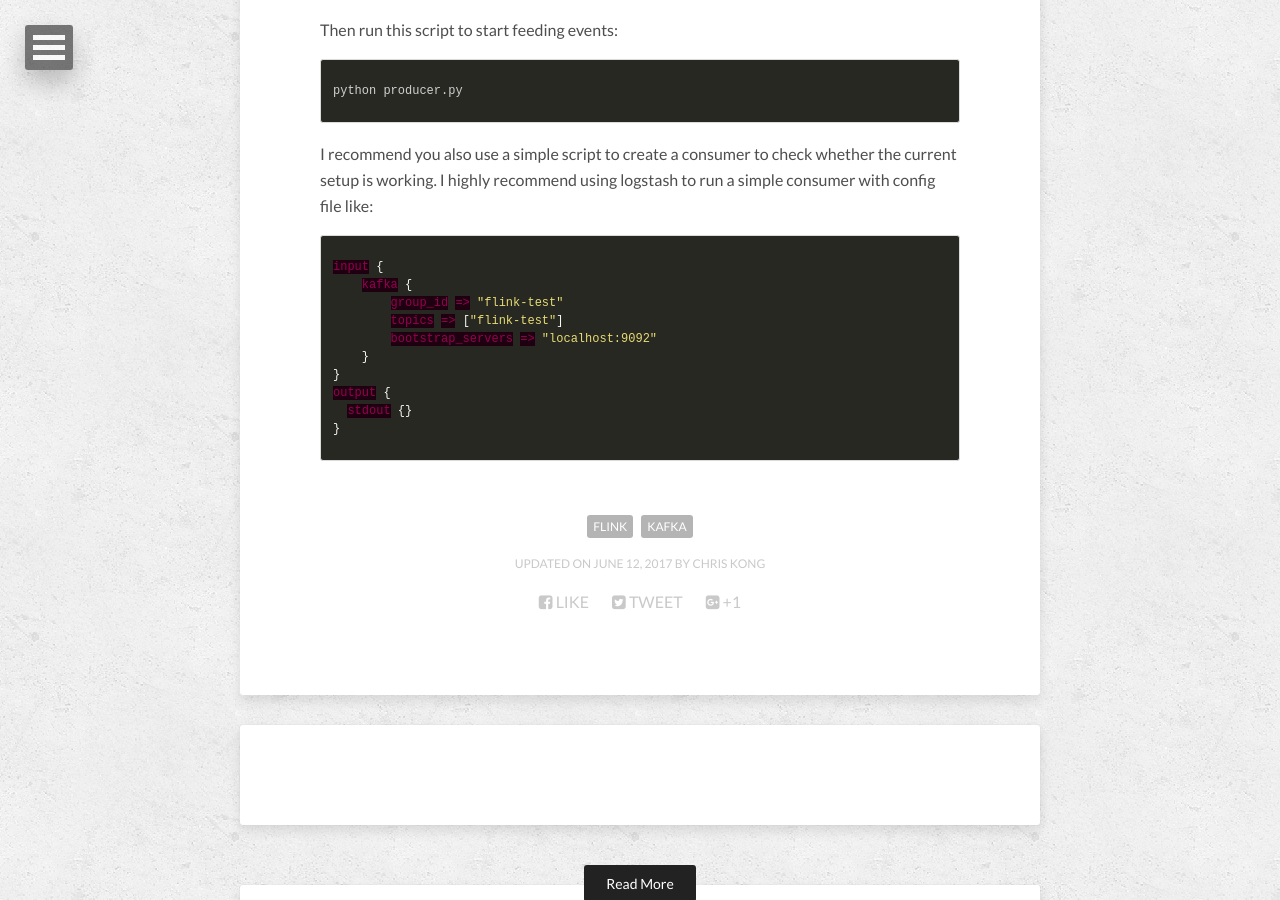
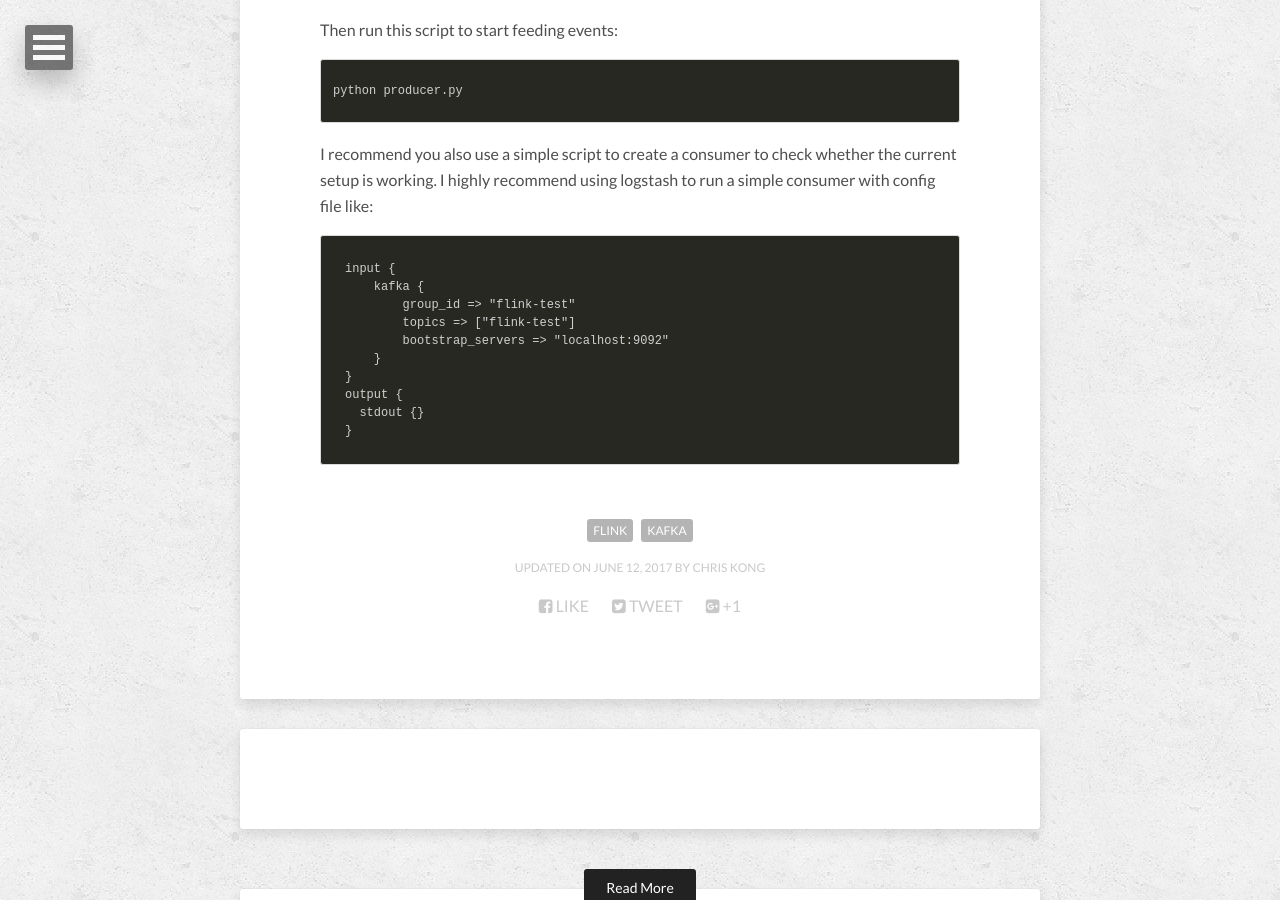
Before and after one commit to visualskyrim/visualskyrim.github.io, a Jekyll site: the page built from _posts/2017-06-12-try-savepoint-in-flink.md, in a window 1280 px wide and 900 px high, scrolled down 2121 px. Built offline with Jekyll 4.4.1, drawn with Linux system fonts in a browser that asks for light colours; nearby versions of some CDN libraries; comment, search, counter and statistics services are not loaded.

Commit message:
Add first section

````diff
--- a/_posts/2017-06-12-try-savepoint-in-flink.md
+++ b/_posts/2017-06-12-try-savepoint-in-flink.md
@@ -96,7 +96,7 @@ python producer.py
 
 I recommend you also use a simple script to create a consumer to check whether the current setup is working. I highly recommend using logstash to run a simple consumer with config file like:
 
-{% highlight json %}
+```
 input {
     kafka {
         group_id => "flink-test"
@@ -107,4 +107,4 @@ input {
 output {
   stdout {}
 }
-{% endhighlight %}
+```
````
